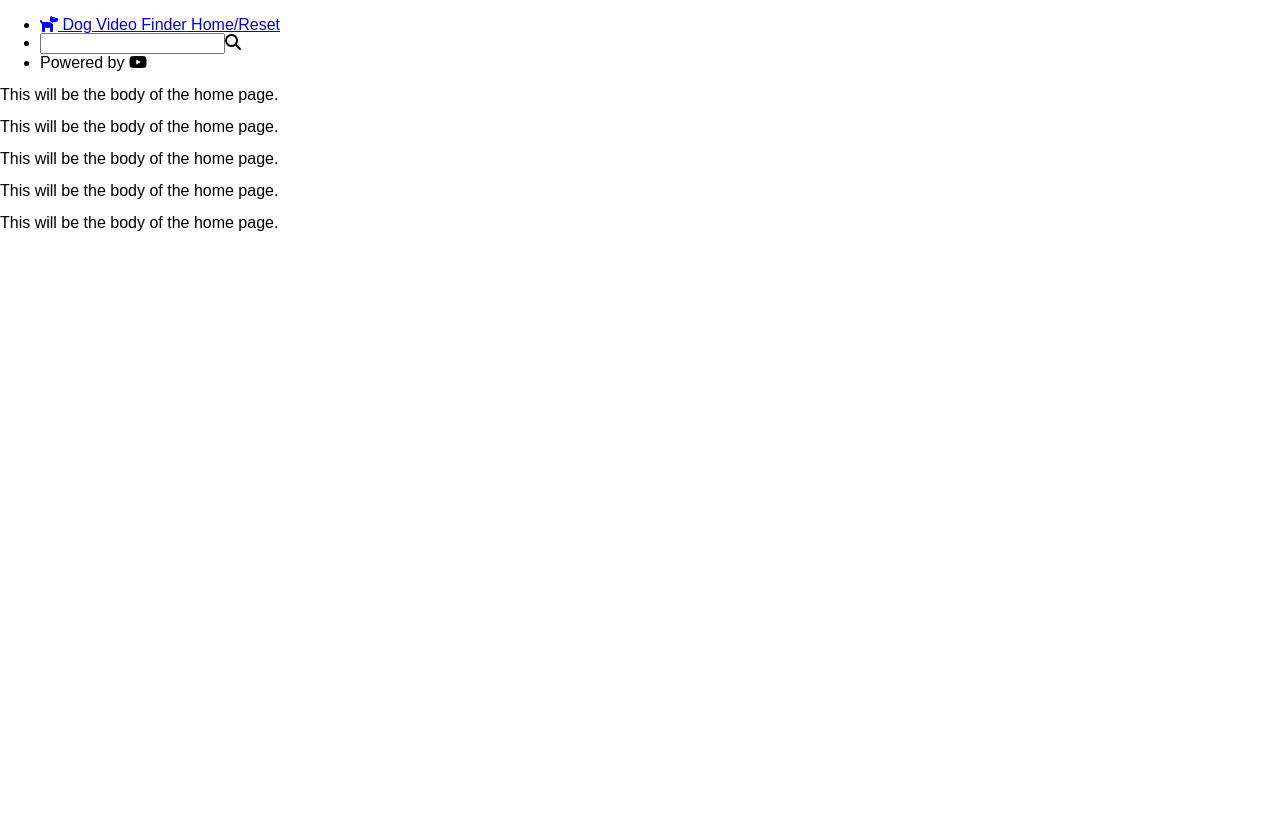
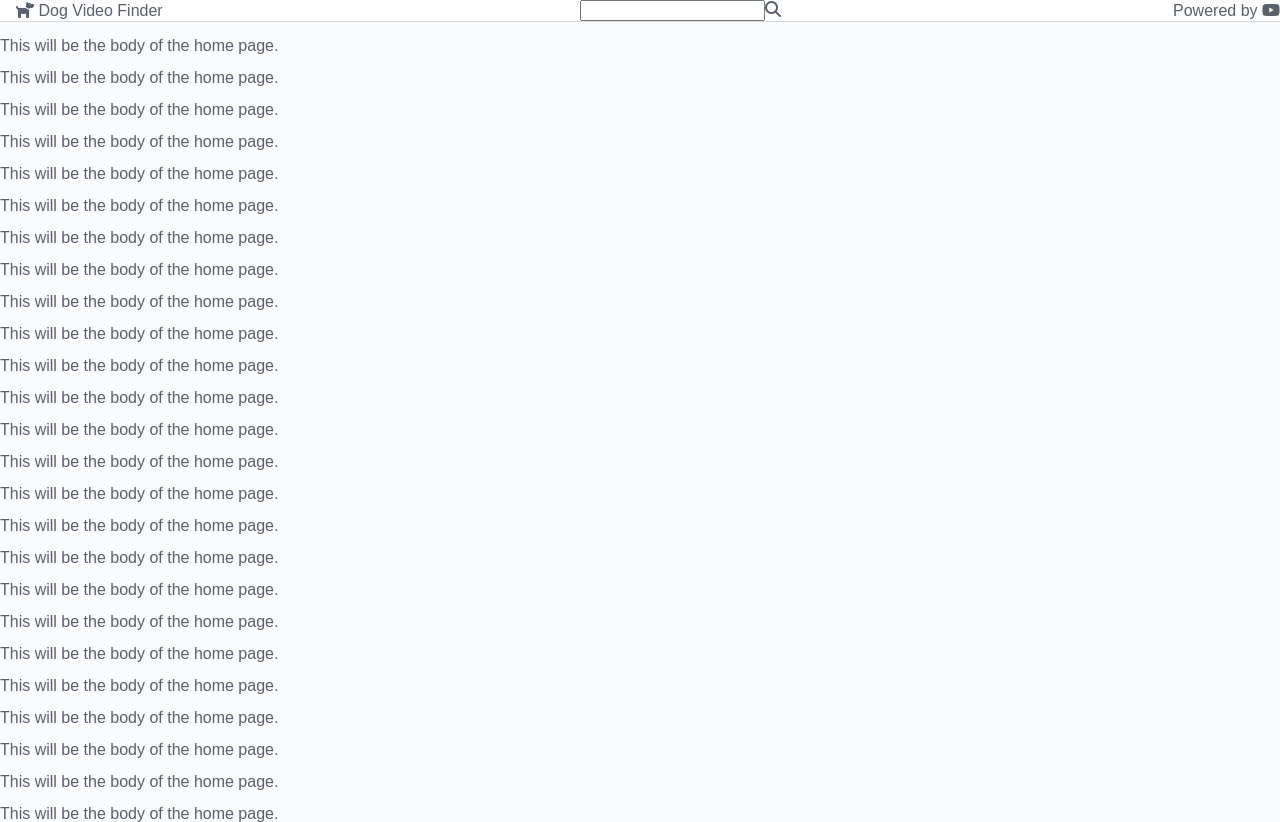
Before and after one commit to clgrogan/YoutubeDogVideoSearch, a React (Create React App) app: page / in a window 1280 px wide. Built offline with nearby package versions, Linux system fonts and the light colour scheme.

Commit message:
More style for header.

```diff
--- a/src/components/HeaderBar.jsx
+++ b/src/components/HeaderBar.jsx
@@ -4,8 +4,8 @@ import { Link } from 'react-router-dom'
 const HeaderBar = () => {
   return (
     <header>
-      <nav>
-        <ul>
+      <nav className="navbar">
+        <ul className="navbar-ul">
           <li>
             <Link to="/">
               <i class="fas fa-dog"></i> Dog Video Finder
--- a/src/index.css
+++ b/src/index.css
@@ -9,4 +9,46 @@ html {
 body {
   margin: 0;
   min-height: 100%;
+  background-color: #fafbfc;
+  color: #586069;
 }
+
+header {
+  width: 100;
+  position: -webkit-sticky;
+  position: sticky;
+  top: 0;
+  background-color: rgba(255, 255, 255, 0.75);
+  /* background-clip: padding-box; */
+  border-bottom: 1px solid rgba(0, 0, 0, 0.15);
+  /* box-shadow: 0 0.5rem 1.25rem rgba(0, 0, 0, 0.05); */
+  -webkit-backdrop-filter: blur(15px);
+}
+
+a {
+  text-decoration: none;
+  color: #586069;
+  padding: 1rem;
+}
+
+.navbar {
+  width: 100%;
+  display: flex;
+  justify-content: space-between;
+  align-items: center;
+}
+
+.navbar-ul {
+  width: 100%;
+  display: flex;
+  justify-content: space-between;
+  align-items: center;
+  list-style-type: none;
+  margin: 0;
+  padding: 0;
+}
+
+.minimizedText {
+  color: rgba(0, 0, 0, 0);
+  font-size: 0.1rem;
+}
--- a/src/pages/HomePage.jsx
+++ b/src/pages/HomePage.jsx
@@ -8,6 +8,26 @@ const HomePage = () => {
       <p>This will be the body of the home page.</p>
       <p>This will be the body of the home page.</p>
       <p>This will be the body of the home page.</p>
+      <p>This will be the body of the home page.</p>
+      <p>This will be the body of the home page.</p>
+      <p>This will be the body of the home page.</p>
+      <p>This will be the body of the home page.</p>
+      <p>This will be the body of the home page.</p>
+      <p>This will be the body of the home page.</p>
+      <p>This will be the body of the home page.</p>
+      <p>This will be the body of the home page.</p>
+      <p>This will be the body of the home page.</p>
+      <p>This will be the body of the home page.</p>
+      <p>This will be the body of the home page.</p>
+      <p>This will be the body of the home page.</p>
+      <p>This will be the body of the home page.</p>
+      <p>This will be the body of the home page.</p>
+      <p>This will be the body of the home page.</p>
+      <p>This will be the body of the home page.</p>
+      <p>This will be the body of the home page.</p>
+      <p>This will be the body of the home page.</p>
+      <p>This will be the body of the home page.</p>
+      <p>This will be the body of the home page.</p>
     </>
   )
 }
```
